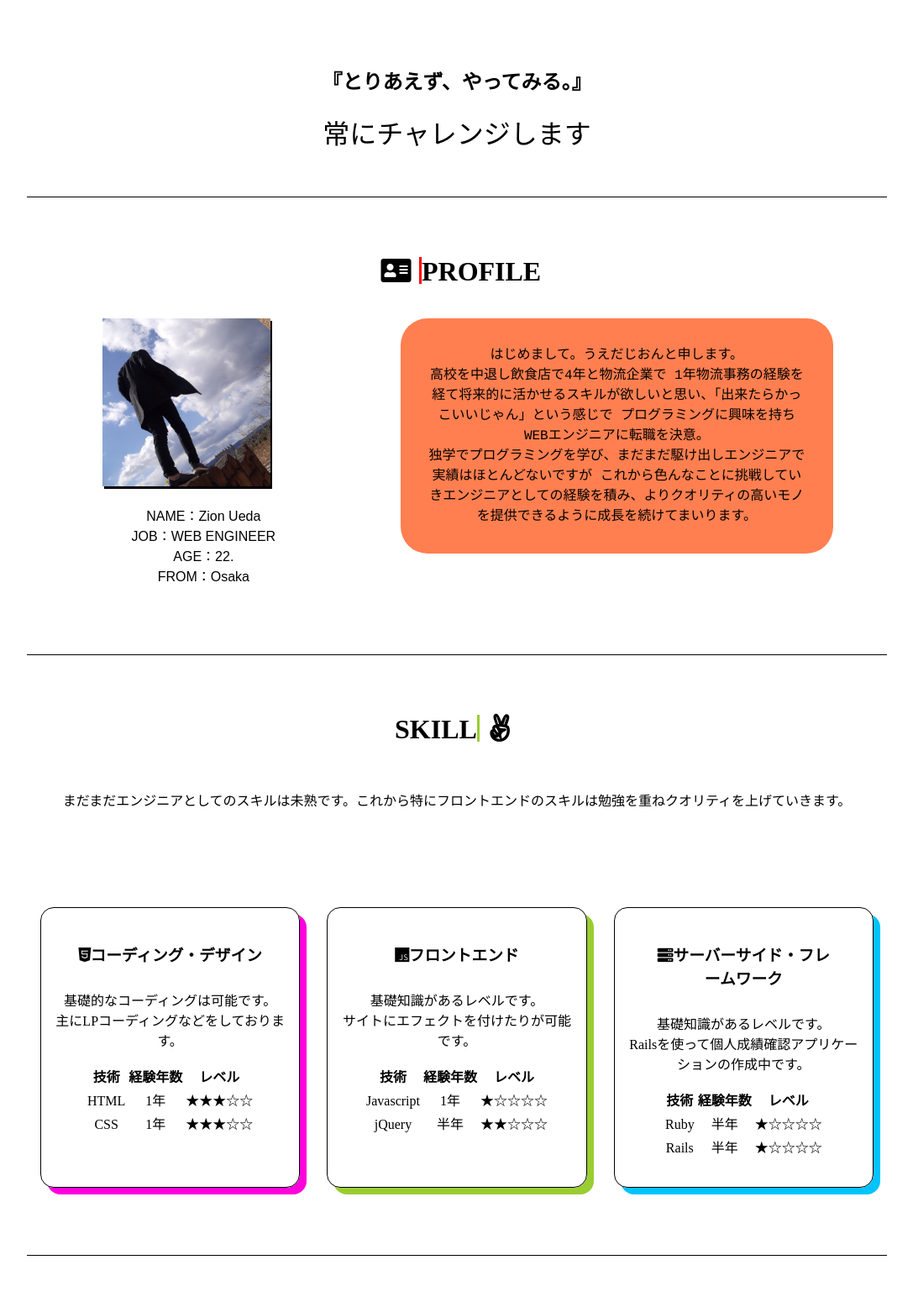
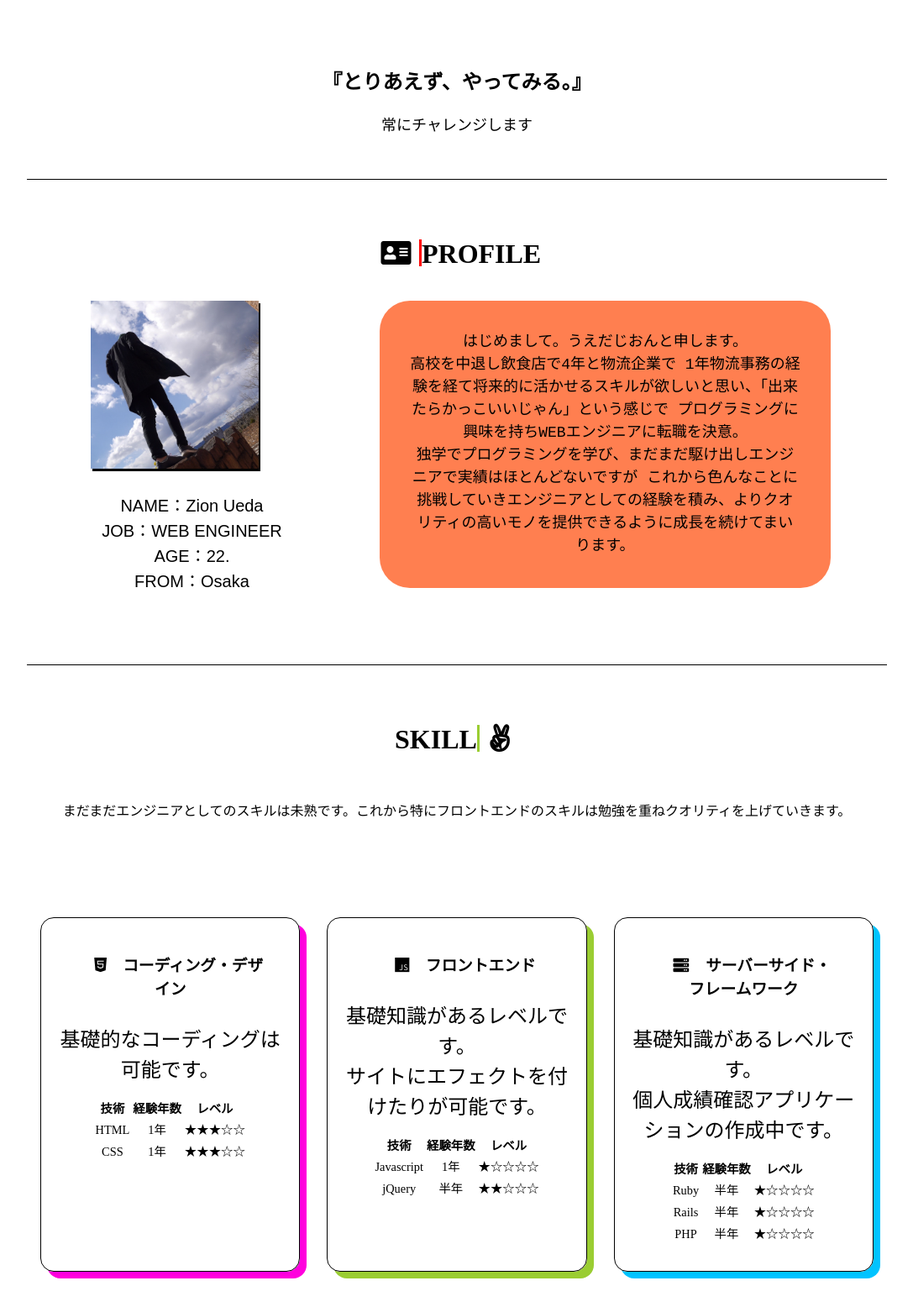
Before and after one commit to NoizzioN/portfolio_uz, a plain HTML site: page index.html in a window 1280 px wide. Shown: the part 560-2116 px from the top of the page at 84% size, without its empty margins (96-1183 px from the left). Drawn offline with Linux system fonts and the light colour scheme; a web font is replaced by a local one.

Commit message:
Add files via upload

```diff
--- a/CSS/responsive.css
+++ b/CSS/responsive.css
@@ -54,9 +54,14 @@
         margin: 1em;
         padding: 15px;
         text-align: center;
-        font-size: 1em;
         border-radius: 1em;
         width: 33%;
+    }
+    .skill-data table {
+        margin: 0 auto;
+        font-size: 0.9em;
+        padding: 1em 0;
+
     }
     .works {
         display: flex;
--- a/CSS/stylesheet.css
+++ b/CSS/stylesheet.css
@@ -174,10 +174,10 @@ body {
     display: none;
 }
 .top-title h1 {
-    font-size: 1.2em;
+    font-size: 32px;
 }
 .top-title h2 {
-    font-size: 0.9em;
+    font-size: 24px;
 }
 .sns {
     padding-top: 40px;
@@ -209,12 +209,12 @@ body {
     font-weight: normal;
     text-align: center;
     font-family: 'mkpop';
-    font-size: 0.9em;
+    font-size: 24px;
     margin: 0 0.5em;
 
 }
 .heading h1 {
-    font-size: 3em;
+    font-size: 24px;
 }
 .heading p {
     padding-top: 20px;
@@ -238,12 +238,12 @@ body {
 .profile-info {
     text-align: center;
     font-family: 'Courier';
-    font-size: 1em;
+    font-size: 18px;
     width: 100%;
 }
 .profile-text {
     text-align: center;
-    font-size: 1em;
+    font-size: 18px;
     font-family: 'Courier';
     margin: 0 auto;
     margin: 0 0.3em;
@@ -256,6 +256,7 @@ body {
     font-family: 'Arial';
     margin: 0 auto;
     text-align: center;
+    font-size: 20px;
 }
 .text-content {
     background-color: coral;
@@ -274,7 +275,7 @@ body {
     margin: 1em;
     padding: 15px;
     text-align: center;
-    font-size: 1em;
+    font-size: 16px;
     border-radius: 1em;
 
 }
@@ -288,9 +289,15 @@ body {
 }
 .skill-data table {
     margin: 0 auto;
-    font-size: 1em;
+    font-size: 36px;
     padding: 1em 0;
 
+}
+.skill-data p{
+    font-size: 24px;
+}
+.skill-data i {
+    padding: 0 20px;
 }
 .design {
 
@@ -328,7 +335,7 @@ body {
     width: 80%;
     text-align: center;
     padding-top: 1em;
-    line-height: 1em;
+    line-height: 1.2em;
 
 }
 
@@ -336,7 +343,7 @@ body {
     margin: 0 10px 0 10px;
     padding: 15px;
     text-align: center;
-    font-size: 0.9em;
+    font-size: 20px;
     border-radius: 1em;
     display: block;
 }
@@ -358,8 +365,11 @@ body {
     margin: 0 0.5em;
 
 }
+.message p {
+    font-size: 18px;
+}
 .message h4 {
-    font-size: 1.3em;
+    font-size: 24px;
 }
 
 /* フッター */
--- a/index.html
+++ b/index.html
@@ -2,13 +2,12 @@
 <html lang="ja">
 <head>
     <meta charset="UTF-8">
-    <meta name="viewport" content="width=device-width, initial-scale=1.0" />
+    <meta name="viewport" content="width=device-width,initial-scale=1" />
     <link href="https://use.fontawesome.com/releases/v5.6.1/css/all.css" rel="stylesheet">
     <title>My portfolio</title>
-    <link rel="stylesheet" href="CSS/stylesheet.css">
-    <link rel="stylesheet" href="CSS/responsive.css">
+    <link rel="stylesheet" media=all href="CSS/stylesheet.css">
+    <link rel="stylesheet" media=all href="CSS/responsive.css">
     <script src="jquery-3.5.0.min.js"></script>
-    <script type="text/javascript" src="script.js"></script>
 
 </head>
 <body>
@@ -114,7 +113,7 @@
                     <div class="skill-web">
                         <div class="skill-data design">
                             <h3><i class="fab fa-html5"></i>コーディング・デザイン</h3>
-                            <p>基礎的なコーディングは可能です。<br>主にLPコーディングなどをしております。</p>
+                            <p>基礎的なコーディングは可能です。</p>
                             <table>
                                 <tr><th>技術</th><th>経験年数</th><th>レベル</th></tr>
                                 <tr><td>HTML</td><td>1年</td><td>★★★☆☆</td></tr>
@@ -134,11 +133,12 @@
                         </div>
                         <div class="skill-data server">
                             <h3><i class="fas fa-server"></i>サーバーサイド・フレームワーク</h3>
-                            <p>基礎知識があるレベルです。<br>Railsを使って個人成績確認アプリケーションの作成中です。</p>
+                            <p>基礎知識があるレベルです。<br>個人成績確認アプリケーションの作成中です。</p>
                             <table>
                                 <tr><th>技術</th><th>経験年数</th><th>レベル</th></tr>
                                 <tr><td>Ruby</td><td>半年</td><td>★☆☆☆☆</td></tr>
                                 <tr><td>Rails</td><td>半年</td><td>★☆☆☆☆</td></tr>
+                                <tr><td>PHP</td><td>半年</td><td>★☆☆☆☆</td></tr>
                             </table>
                         </div>
                     </div>
@@ -160,7 +160,7 @@
 
 
                         <div class="work-data">
-                            <img src="https://unsplash.it/630/400" alt="no-image">
+                            <img src="https://unsplash.it/300/150" alt="no-image">
                             <div class=".work-over-view">
                                 <p>準備中</p>
                                 <p>準備中</p>
@@ -209,6 +209,6 @@
         </div>
     </footer>
 
-
+<script src="script.js"></script>
 </body>
 </html>
```
